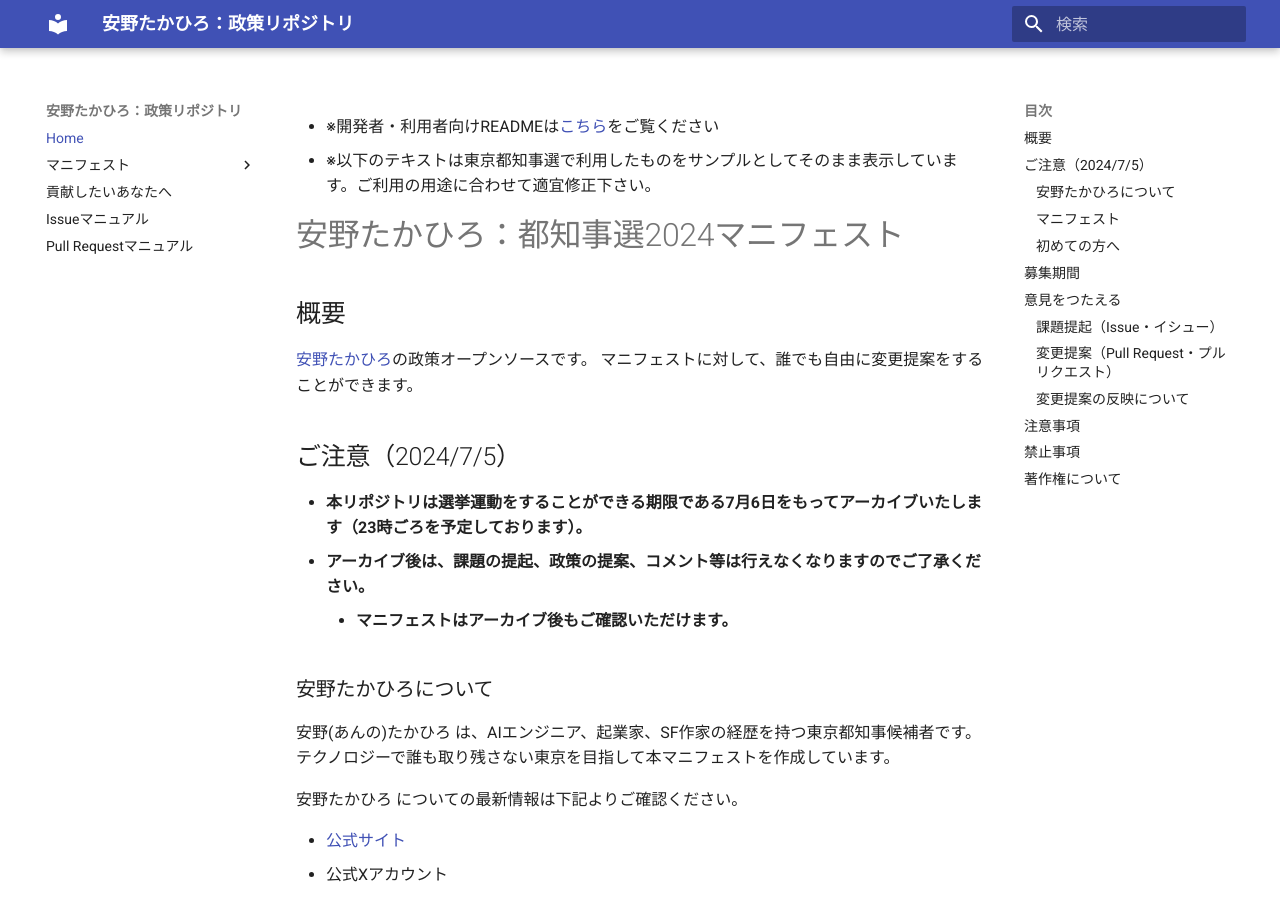
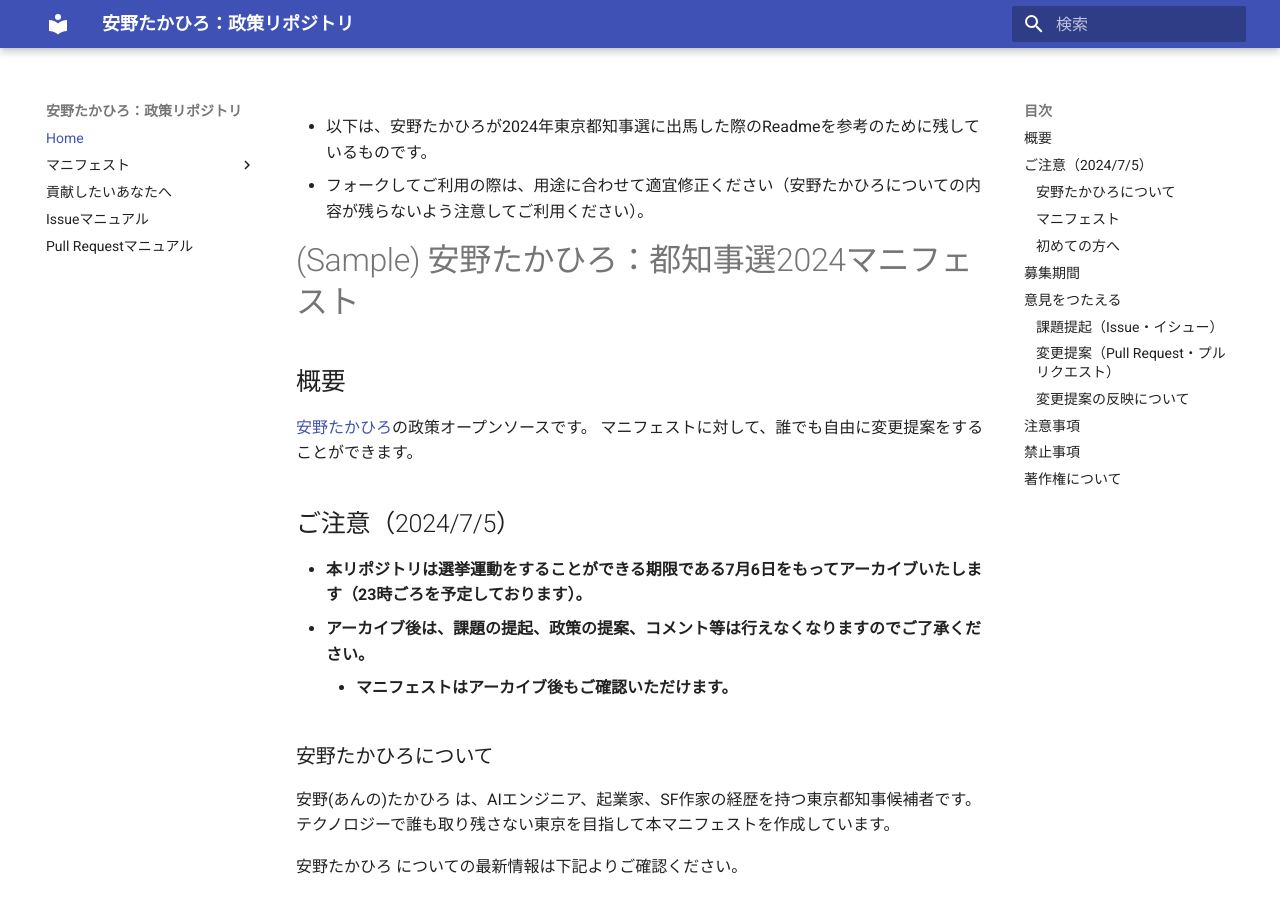
Before and after one commit to takahiroanno2024/policy-repository, an MkDocs documentation site: the page built from docs/index.md, in a window 1280 px wide and 900 px high. Built offline with MkDocs 1.6.1 and Material for MkDocs 9.7.7, drawn with Linux system fonts in a browser that asks for light colours; some of the changed text lies outside the part shown.

Commit message:
Update: 下部ドキュメントの内容を正確な内容に修正

```diff
--- a/docs/index.md
+++ b/docs/index.md
@@ -1,10 +1,11 @@
 <!-- ご利用にあたっては、内容を修正のうえご利用ください -->
 <!-- 開発者向け情報を除いて、README.mdと同内容です。 -->
 
-- ※開発者・利用者向けREADMEは[こちら](.github/developer/README.md)をご覧ください
-- ※以下のテキストは東京都知事選で利用したものをサンプルとしてそのまま表示しています。ご利用の用途に合わせて適宜修正下さい。
+* 以下は、安野たかひろが2024年東京都知事選に出馬した際のReadmeを参考のために残しているものです。
+* フォークしてご利用の際は、用途に合わせて適宜修正ください（安野たかひろについての内容が残らないよう注意してご利用ください）。
 
-# 安野たかひろ：都知事選2024マニフェスト
+
+# (Sample) 安野たかひろ：都知事選2024マニフェスト
 
 ## 概要
 
@@ -89,7 +90,7 @@
 注意事項に反して健全な議論が行われていないと判断した場合、一時的に当該スレッドのインタラクションを制限することがあります。
 
 ## 禁止事項
-
+https://github.com/takahiroanno/election2024/
 1. 個人攻撃や誹謗中傷
 2. 差別的な発言
 3. ハラスメント
```
Also changed, not shown: README.md (+1 -1 lines), docs/contribution.md (+2 -2 lines), docs/manual_issue.md (+1 -1 lines).
